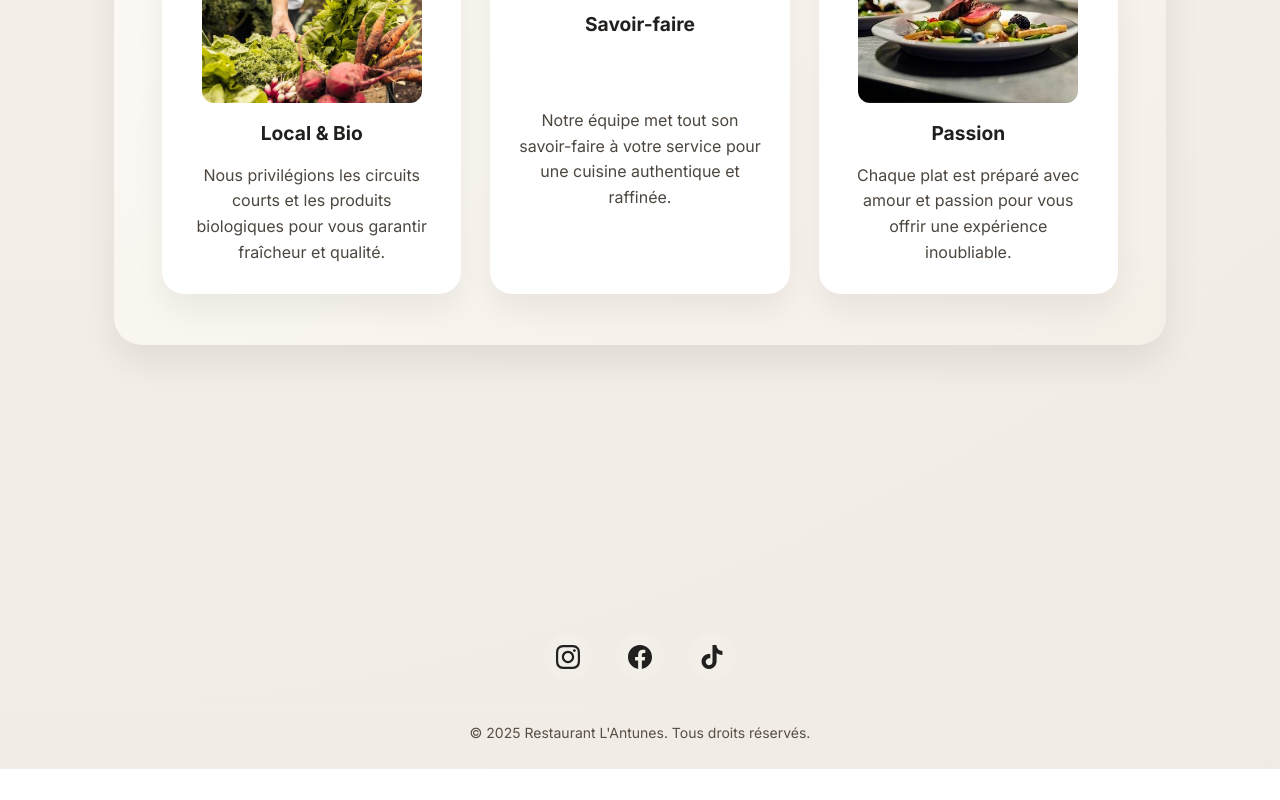
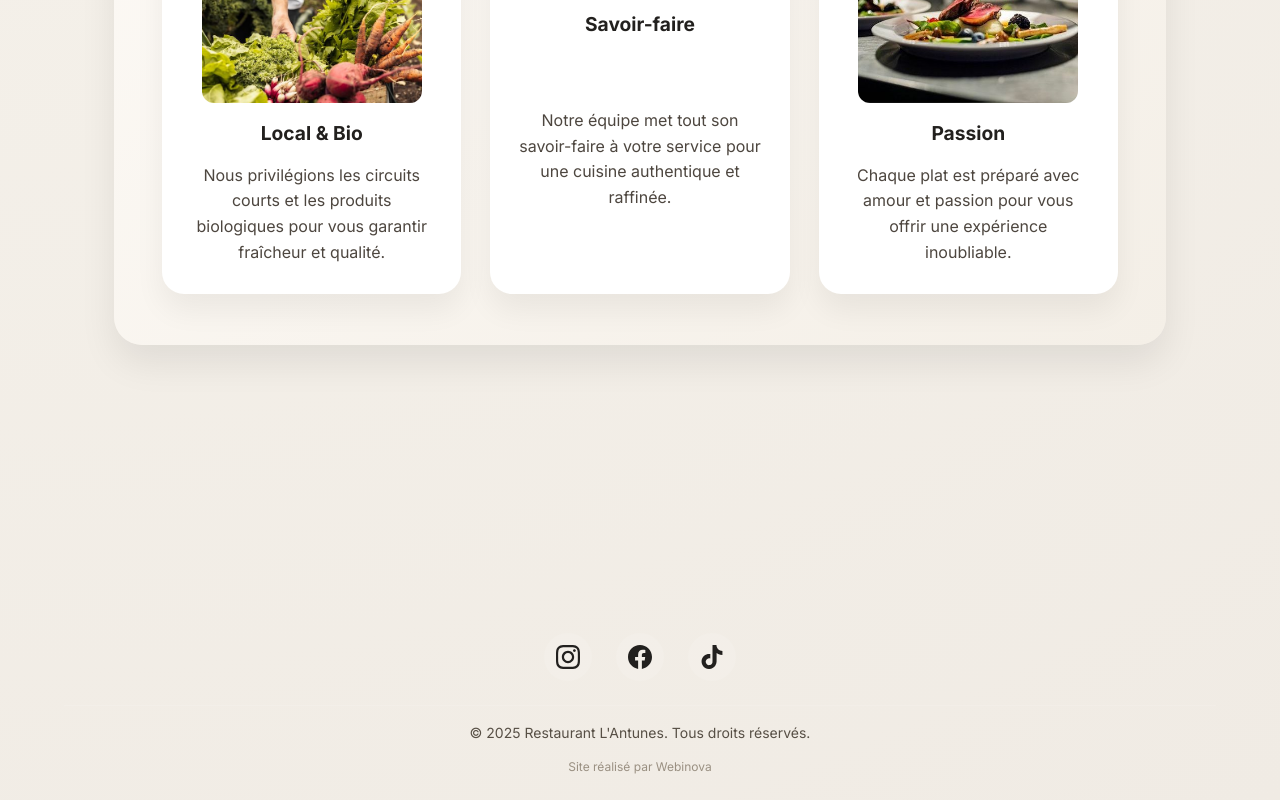
Before and after one commit to Kracoste/AntunesV2, a Next.js app: page /about in a window 1280 px wide. Shown: the part 1238-2038 px from the top of the page. Before the commit the page ends 2007 px from the top, so only its background shows below. Built offline with nearby package versions, Linux system fonts and the light colour scheme; a web font is replaced by a local one.

Commit message:
webinova

```diff
--- a/components/Footer.tsx
+++ b/components/Footer.tsx
@@ -55,6 +55,13 @@ export function Footer({ socialMedia }: FooterProps) {
         <p className={styles.copyright}>
           © {new Date().getFullYear()} Restaurant L&apos;Antunes. Tous droits réservés.
         </p>
+
+        <p className={styles.credit}>
+          Site réalisé par{" "}
+          <a href="tel:0685643340" className={styles.creditLink}>
+            Webinova
+          </a>
+        </p>
       </div>
     </footer>
   );
--- a/styles/Footer.module.css
+++ b/styles/Footer.module.css
@@ -55,6 +55,22 @@
   border-top: 1px solid rgba(255, 255, 255, 0.1);
 }
 
+.credit {
+  font-size: 0.75rem;
+  color: #9a9082;
+  margin: 0.75rem 0 0;
+}
+
+.creditLink {
+  color: #9a9082;
+  text-decoration: none;
+  transition: color 0.2s ease;
+}
+
+.creditLink:hover {
+  color: var(--color-accent);
+}
+
 @media (max-width: 768px) {
   .footer {
     padding: 1.5rem 0 1rem;
```
